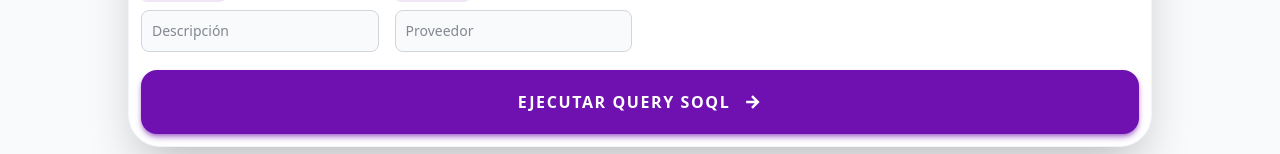
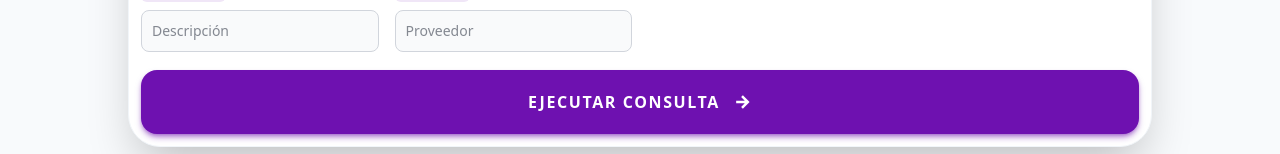
Before and after one commit to euclidesseg/SecopII, a Vue app: page / in a window 1280 px wide. Shown: the part 798-952 px from the top of the page. Built offline with nearby package versions, Linux system fonts and the light colour scheme.

Commit message:
add legal page

```diff
--- a/src/components/search.component.vue
+++ b/src/components/search.component.vue
@@ -116,7 +116,7 @@
             </div>
             <button type="submit"
                 class="bg-primary-c! text-white w-full px-10 py-5 rounded-2xl font-black uppercase tracking-widest hover:opacity-90 transition-all flex items-center justify-center gap-3 shadow-md shadow-primary-c/50 ">
-                Ejecutar Query SoQL
+                Ejecutar Consulta
                 <svg xmlns="http://www.w3.org/2000/svg" class="w-5 h-5" viewBox="0 0 24 24" fill="none"
                     stroke="currentColor" stroke-width="3">
                     <path d="M5 12h14m-7-7 7 7-7 7" />
--- a/src/views/LegalView.vue
+++ b/src/views/LegalView.vue
@@ -1,4 +1,6 @@
 <script setup lang="ts">
+import { onMounted } from 'vue';
+
 
 const navigateSection = (hash: string) => {
     const target = document.querySelector(hash);
@@ -6,6 +8,16 @@ const navigateSection = (hash: string) => {
         target.scrollIntoView({ behavior: 'smooth' });
     }
 };
+
+onMounted(() => {
+    const links = document.querySelectorAll('.sidebar-link');
+    links.forEach(link => {
+        link.addEventListener('click', () => {
+            links.forEach(l => l.classList.remove('active'));
+            link.classList.add('active');
+        });
+    });
+});
 </script>
 <template>
     <div class="m-full px-4 flex flex-col lg:flex-row gap-12 max-w-7xl mx-auto pt-32">
```
Also changed, not shown: ZNotas.txt.
